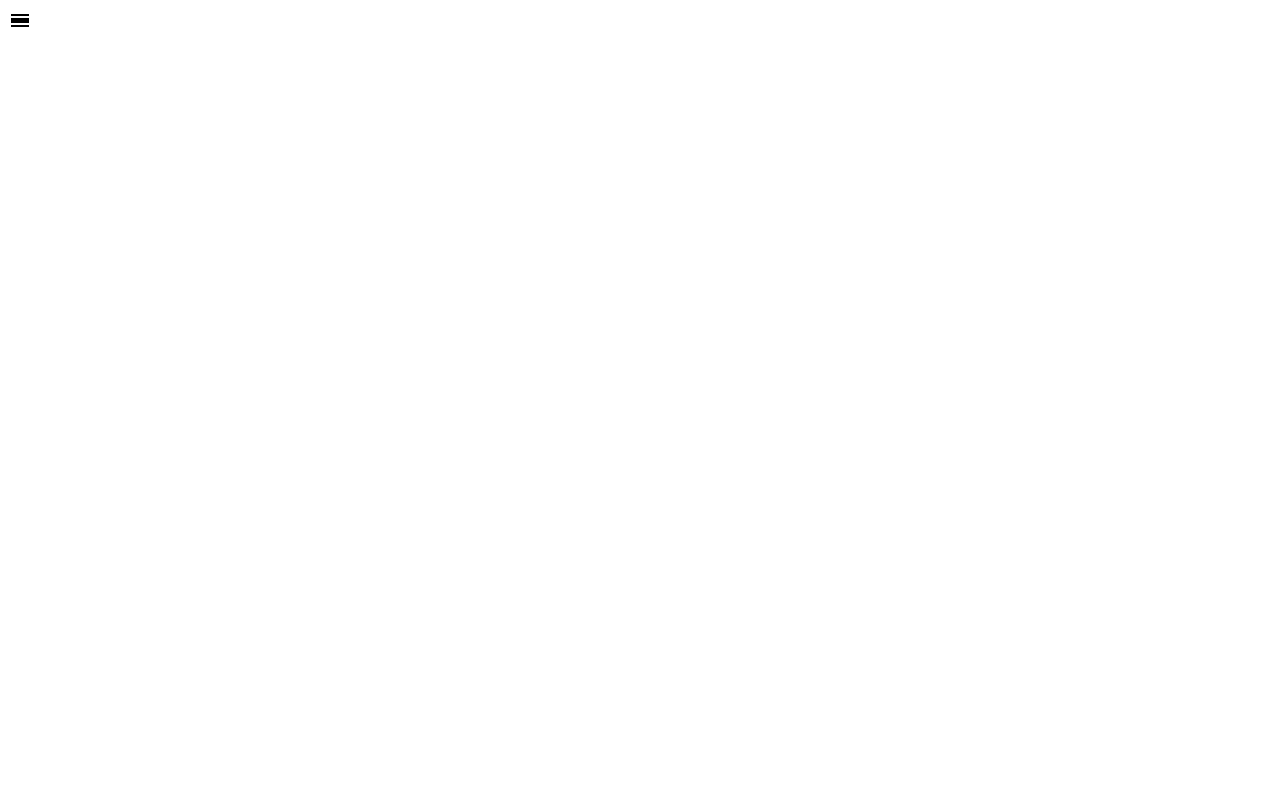
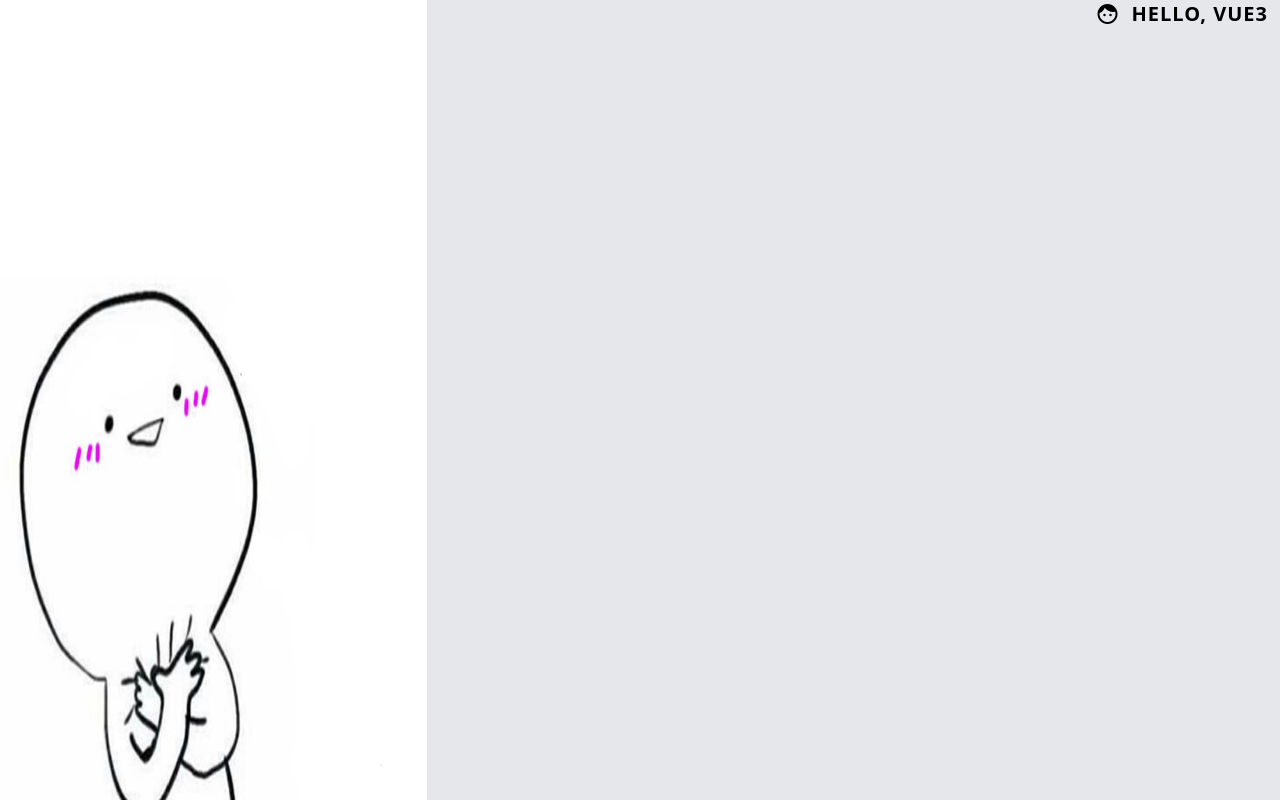
Before and after one commit to Glassbie/FT_INT203, a plain HTML site: page index.html in a window 1280 px wide. Drawn offline with nearby package versions, Linux system fonts and the light colour scheme; some icons are missing.

Commit message:
{update}

```diff
--- a/index.html
+++ b/index.html
@@ -1,20 +1,71 @@
 <!DOCTYPE html>
+
 <html lang="en">
-<head>
-    <link href="https://fonts.googleapis.com/icon?family=Material+Icons" rel="stylesheet"> <!-- Icon from https://material.io/resources/icons/?style=baseline -->
-
-    <link href=" https://cdn.iconmonstr.com/1.3.0/css/iconmonstr-iconic-font.min.css" rel="stylesheet">   <!-- Icon from https://iconmonstr.com/iconicfont/#cdn -->
 
 
-    <meta charset="UTF-8">
-    <meta name="viewport" content="width=device-width, initial-scale=1.0">
-    <title>Template Document</title>
+
+<head>
+
+  <meta charset="UTF-8" />
+
+  <meta name="viewport" content="width=device-width, initial-scale=1.0" />
+
+  <title>Basic Vue Js - HelloWorld App</title>
+
+
+
+  <!-- https://google.github.io/material-design-icons/#icon-font-for-the-web -->
+
+  <!-- Using via Google Web Fonts -->
+
+  <link href="https://fonts.googleapis.com/icon?family=Material+Icons" rel="stylesheet" />
+
+
+
+  <!-- https://tailwindcss.com/docs/installation -->
+
+  <!-- Using Tailwind via CDN -->
+
+  <link href="https://unpkg.com/tailwindcss@^2/dist/tailwind.min.css" rel="stylesheet" />
+
+
+
+  <!-- https://v3.vuejs.org/guide/installation.html#release-notes -->
+
+  <!-- Vue CDN -->
+
+  <script src="https://unpkg.com/vue@next"></script>
+
+
+
 </head>
+
+
+
 <body>
-    <i class="material-icons">
-        calendar_view_day
-    </i>
-    <i class="im im-plugin"></i>
+
+  <div id="app" class="h-screen w-full bg-gray-200 flex items-start justify-start">
+
+    <img src="./images/1.jpg" class="w-1/3 h-full">
+
+    <div class="w-full flex items-center justify-end">
+
+      <i class="material-icons">face</i>
+
+      <p class="font-semibold text-xl tracking-wider uppercase px-3"> {{ msg }}</p>
+
+    </div>
+
+  </div>
+
+
+
+  <!-- my main.js -->
+
+  <script src="./main.js"></script>
 
 </body>
+
+
+
 </html>
--- a/main.js
+++ b/main.js
@@ -0,0 +1,9 @@
+    const app = {
+        data() {
+            return {
+                msg: 'Hello, Vue3'
+            }
+        }
+
+    }
+    Vue.createApp(app).mount('#app')
```
Also changed, not shown: images/1.jpg (added).
